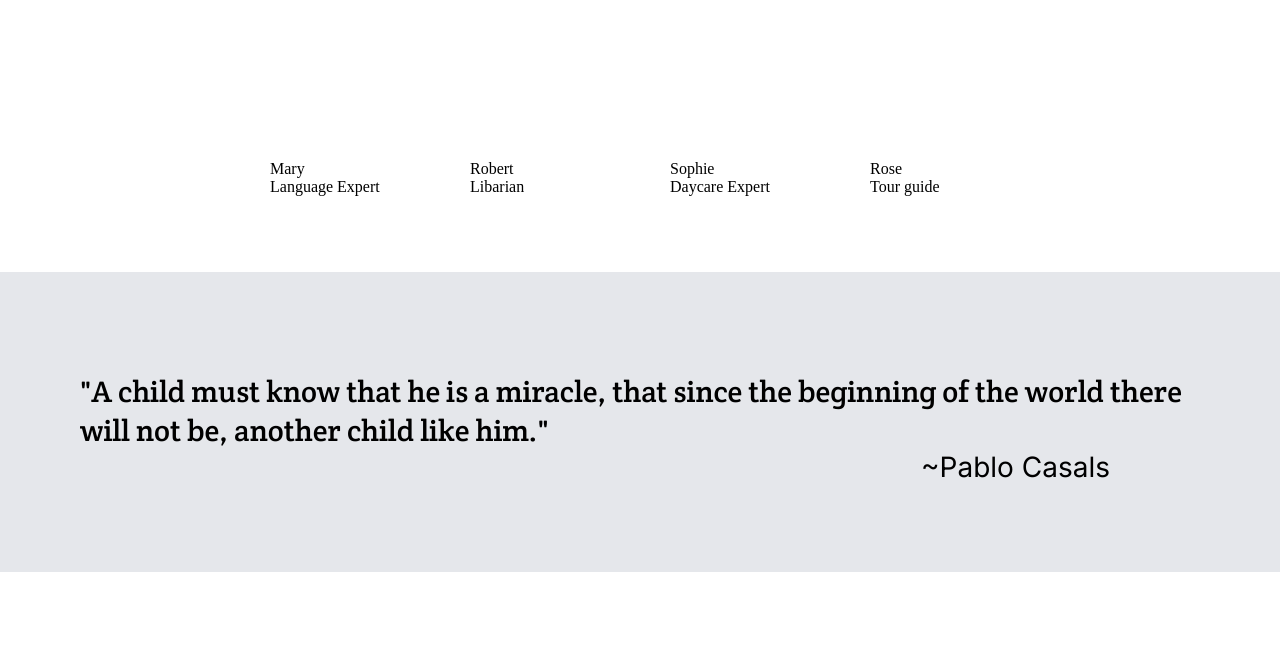
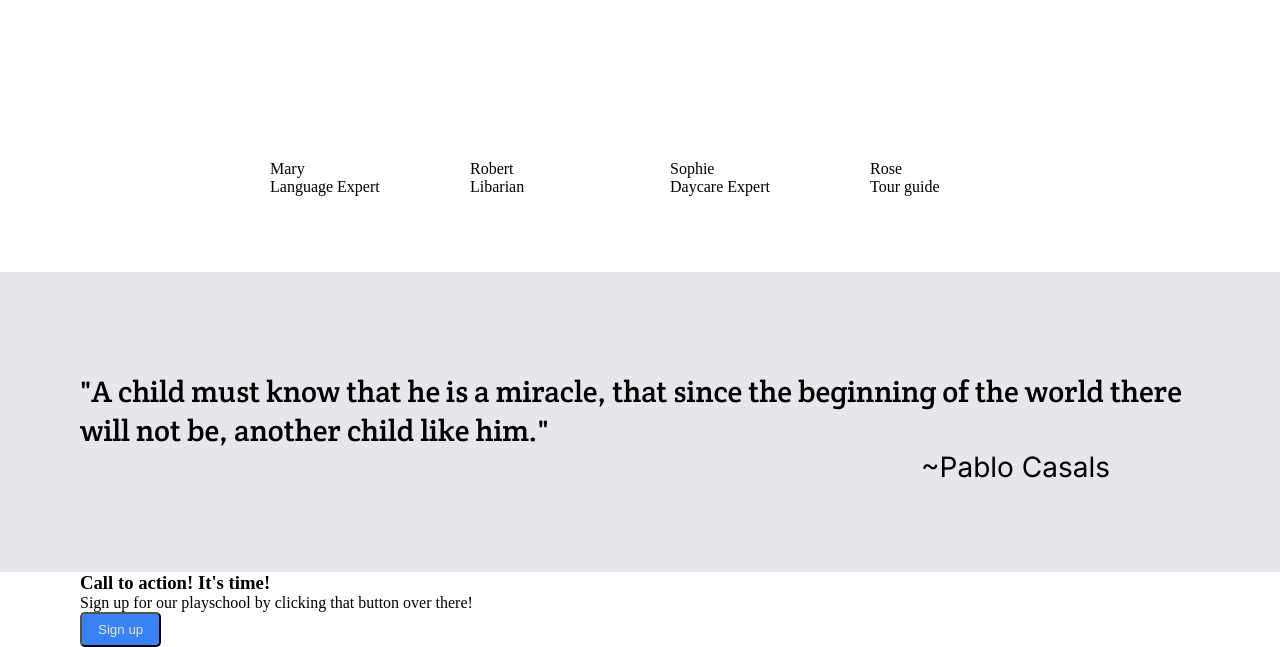
Before and after one commit to Jowwy02/Landing-Page, a plain HTML site: page index.html in a window 1280 px wide. Shown: the part 644-1291 px from the top of the page. Before the commit the page ends 1216 px from the top, so only its background shows below. Drawn offline with Linux system fonts and the light colour scheme.

Commit message:
Create Sign up section using h3, paragraph tag and a button.

```diff
--- a/index.html
+++ b/index.html
@@ -100,10 +100,20 @@
             "A child must know that he is a miracle, that since the beginning of
             the world there will not be, another child like him."
           </p>
-          <span>
-            ~Pablo Casals
-          </span>
+          <span> ~Pablo Casals </span>
         </article>
+      </section>
+
+      <section class="sign-up">
+        <div>
+          <h3>
+            Call to action! It's time!
+          </h3>
+          <p>
+            Sign up for our playschool by clicking that button over there!
+          </p>
+          <button class="btn sign-up" type="button">Sign up</button>
+        </div>
       </section>
     </main>
   </body>
```
